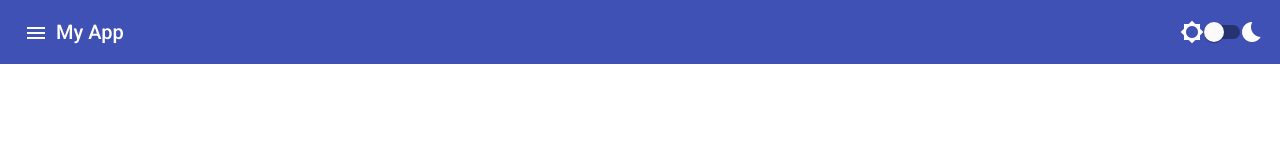
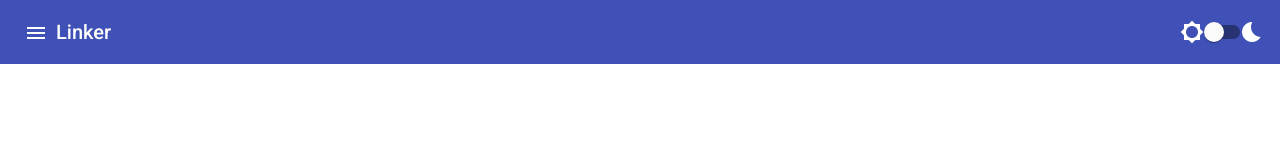
Before and after one commit to superserfer/web-linker, an Angular app: page / in a window 1280 px wide. Shown: the top 160 px of the page. Built offline with nearby package versions, Linux system fonts and the light colour scheme.

Commit message:
add darkmode

```diff
--- a/angular.json
+++ b/angular.json
@@ -24,7 +24,6 @@
               "src/assets"
             ],
             "styles": [
-              "./node_modules/@angular/material/prebuilt-themes/indigo-pink.css",
               "src/styles.scss"
             ],
             "scripts": []
@@ -88,7 +87,6 @@
               "src/assets"
             ],
             "styles": [
-              "./node_modules/@angular/material/prebuilt-themes/indigo-pink.css",
               "src/styles.scss"
             ],
             "scripts": []
--- a/src/app/app.module.ts
+++ b/src/app/app.module.ts
@@ -48,6 +48,7 @@ import {OverlayModule} from '@angular/cdk/overlay';
 import { AppComponent } from './app.component';
 import { BrowserAnimationsModule } from '@angular/platform-browser/animations';
 import { NavigationComponent } from './components/navigation/navigation.component';
+import { FormsModule } from '@angular/forms';
 
 @NgModule({
   declarations: [
@@ -55,6 +56,7 @@ import { NavigationComponent } from './components/navigation/navigation.componen
     NavigationComponent
   ],
   imports: [
+    FormsModule,
     BrowserModule,
     BrowserAnimationsModule,
     A11yModule,
--- a/src/app/components/navigation/navigation.component.html
+++ b/src/app/components/navigation/navigation.component.html
@@ -2,11 +2,11 @@
   <button mat-icon-button class="example-icon" aria-label="Example icon-button with menu icon">
     <mat-icon>menu</mat-icon>
   </button>
-  <span>My App</span>
+  <span>Linker</span>
   <span class="spacer"></span>
   <div class="flex-stretch"></div>
   <mat-icon class="mr-8">brightness_5</mat-icon>
-  <mat-slide-toggle [checked]="isDarkmodeOn" class="mr-8">
+  <mat-slide-toggle (click)="toggleDarkMode()" [(ngModel)]="isDarkmode" class="mr-8">
   </mat-slide-toggle>
   <mat-icon>bedtime</mat-icon>
 </mat-toolbar>
--- a/src/app/components/navigation/navigation.component.ts
+++ b/src/app/components/navigation/navigation.component.ts
@@ -1,3 +1,4 @@
+import { ThemeService } from './../../services/theme.service';
 import { EventEmitter } from '@angular/core';
 import { Component, OnInit, Output } from '@angular/core';
 import { MatSlideToggleChange } from '@angular/material/slide-toggle';
@@ -8,10 +9,18 @@ import { MatSlideToggleChange } from '@angular/material/slide-toggle';
   styleUrls: ['./navigation.component.scss']
 })
 export class NavigationComponent implements OnInit {
-isDarkmodeOn: boolean = false;
-  constructor() {
+isDarkmode: boolean;
+  constructor(private themeService: ThemeService) {
+    themeService.initTheme();
+    this.isDarkmode = themeService.isDarkMode();
    }
 
   ngOnInit(): void {
   }
+
+  toggleDarkMode() {
+    this.isDarkmode = this.themeService.isDarkMode();
+    this.themeService.update(this.isDarkmode ? 'light-mode' : 'dark-mode');
+
+  }
 }
--- /dev/null
+++ b/src/app/services/theme.service.ts
@@ -0,0 +1,42 @@
+import { Injectable, Renderer2, RendererFactory2 } from '@angular/core';
+
+@Injectable({
+  providedIn: 'root'
+})
+export class ThemeService {
+  private renderer: Renderer2;
+  private colorTheme: string;
+
+  constructor(rendererFactory: RendererFactory2) {
+    this.renderer = rendererFactory.createRenderer(null, null)
+  }
+
+  public initTheme() {
+    this.getColorTheme();
+    this.renderer.addClass(document.body,this.colorTheme);
+  }
+
+  public update(theme: 'dark-mode'| 'light-mode'){
+    this.setColorTheme(theme);
+    const previousColorTheme = (theme === 'dark-mode' ? 'light-mode' : 'dark-mode');
+    this.renderer.removeClass(document.body, previousColorTheme);
+    this.renderer.addClass(document.body, theme);
+  }
+
+  public isDarkMode(): boolean {
+    return this.colorTheme === 'dark-mode';
+  }
+
+  private setColorTheme(theme: string){
+    this.colorTheme = theme;
+    localStorage.setItem('user-theme',theme);
+  }
+
+  private getColorTheme(){
+    if (localStorage.getItem('user-theme')){
+      this.colorTheme = localStorage.getItem('user-theme');
+    } else {
+      this.colorTheme = 'light-mode';
+    }
+  }
+}
--- a/src/styles.scss
+++ b/src/styles.scss
@@ -1,4 +1,48 @@
-/* You can add global styles to this file, and also import other style files */
+@import '~@angular/material/theming';
+@include mat-core();
 
-html, body { height: 100%; }
-body { margin: 0; font-family: Roboto, "Helvetica Neue", sans-serif; }
+$mat-primary-scheme: (
+  100: #c5cae9,
+  500: #3f51b6,
+  700: #303f9f,
+  contrast: (
+    100: rgba(0,0,0,0.87),
+    500: #ffffff,
+    700: #ffffff,
+  )
+);
+$mat-accent-scheme: (
+  100: #ff80ab,
+  500: #ff4081,
+  700: #f50057,
+  contrast: (
+    100: rgba(0,0,0,0.87),
+    500: rgba(0,0,0,0.87),
+    700: #ffffff,
+  )
+);
+$mat-primary-palette: mat-palette($mat-primary-scheme);
+$mat-accent-palette: mat-palette($mat-accent-scheme);
+
+$app-light-theme: mat-light-theme($mat-primary-palette, $mat-accent-palette);
+
+.light-mode {
+  @include angular-material-theme($app-light-theme);
+}
+
+$app-dark-theme: mat-dark-theme($mat-primary-palette, $mat-accent-palette);
+
+.dark-mode {
+  @include angular-material-theme($app-dark-theme);
+  background-color: #202020;
+  color: whitesmoke;
+}
+
+html, body{
+  height: 100%;
+}
+
+body{
+  margin: 0;
+  font-family: Roboto, "Helvetica Neue", sans-serif;
+}
```
